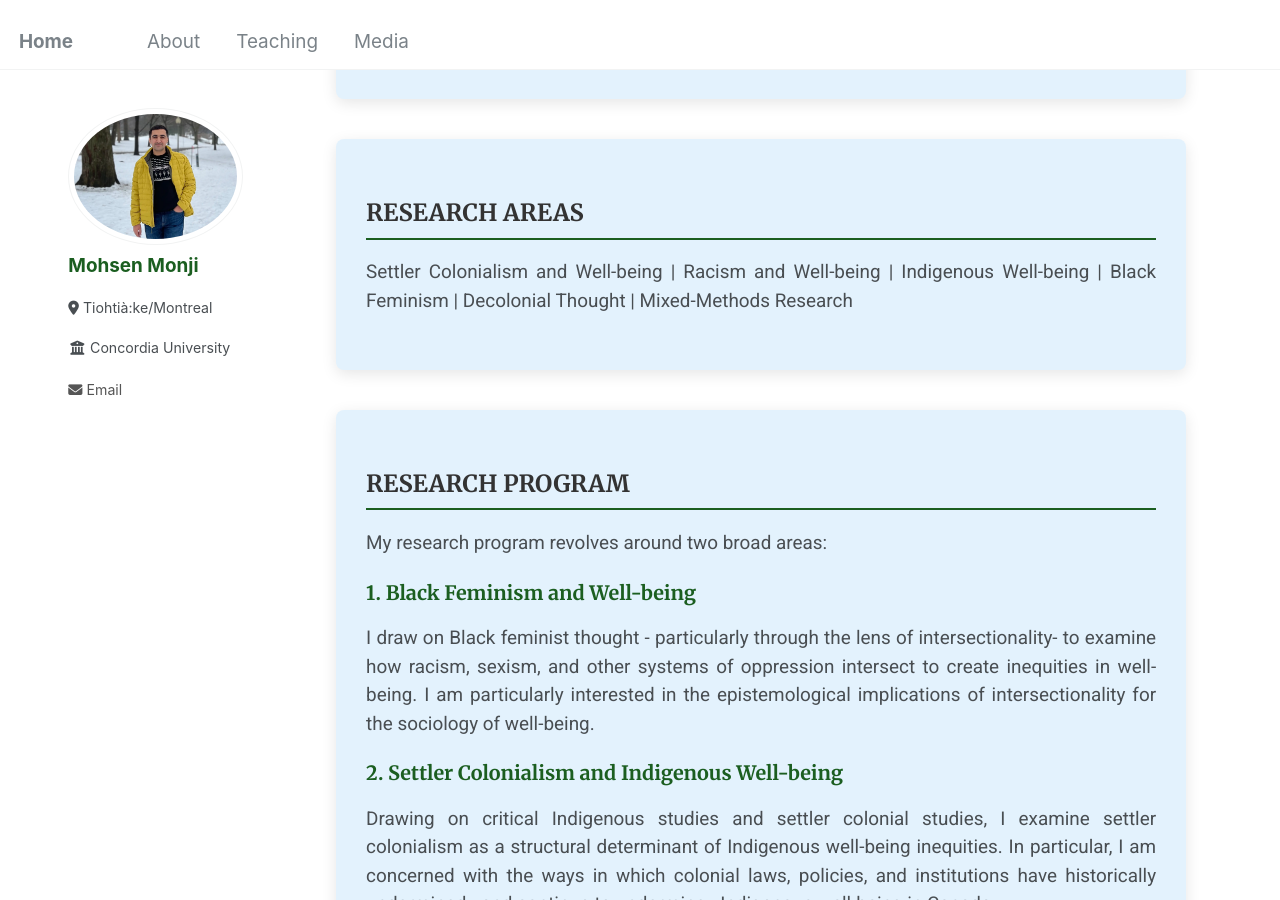
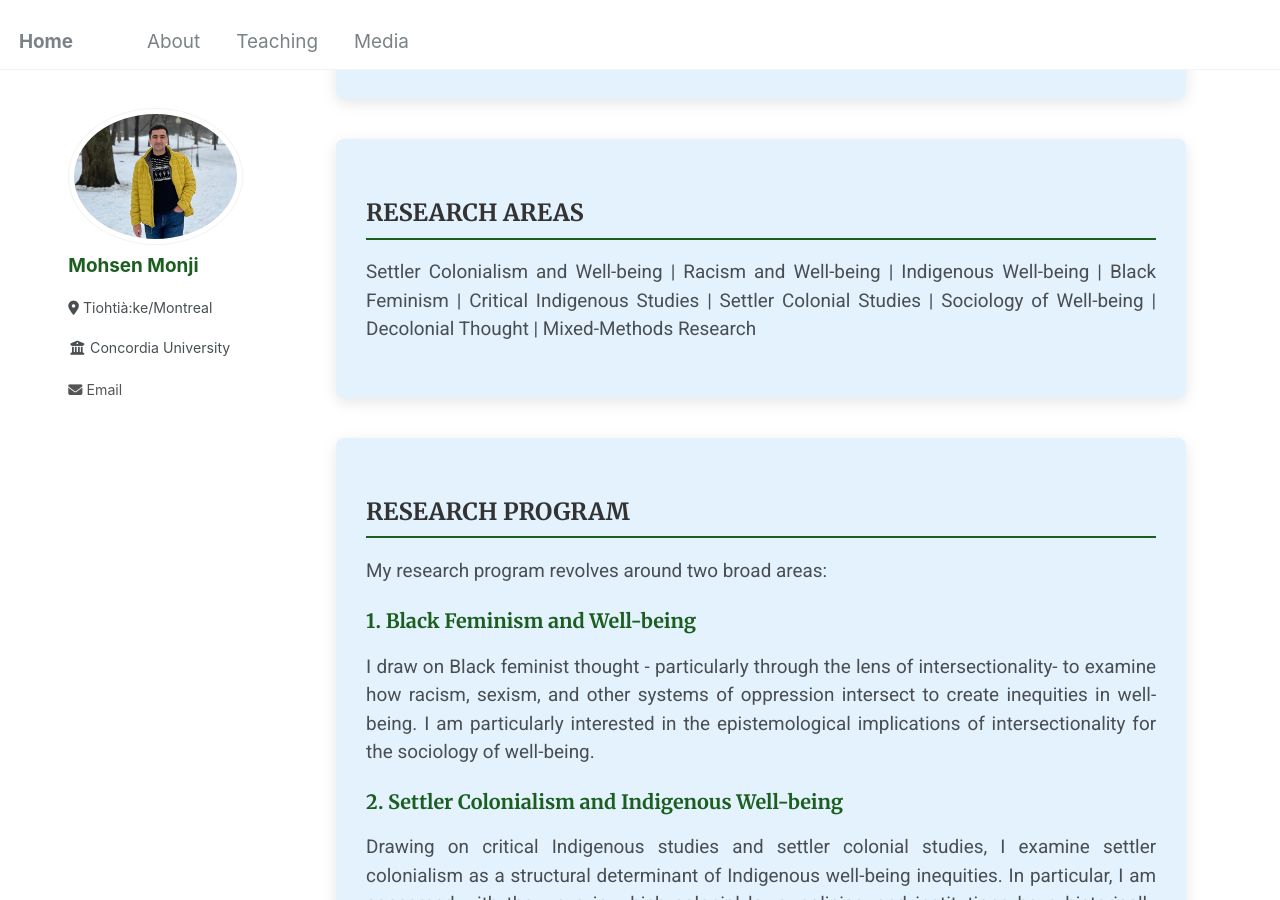
Before and after one commit to Mohsnmonji/mohsnmonji.github.io, a Jekyll site: the page built from about-me.md, in a window 1280 px wide and 900 px high, scrolled down 506 px. Built offline with Jekyll 4.4.1, drawn with Linux system fonts in a browser that asks for light colours.

Commit message:
Update about-me.md

```diff
--- a/about-me.md
+++ b/about-me.md
@@ -67,7 +67,7 @@ author_profile: true
 <div class="about-card">
   <h2>RESEARCH AREAS</h2>
   <p>
-    Settler Colonialism and Well-being | Racism and Well-being | Indigenous Well-being | Black Feminism | Decolonial Thought | Mixed-Methods Research
+    Settler Colonialism and Well-being | Racism and Well-being | Indigenous Well-being | Black Feminism | Critical Indigenous Studies | Settler Colonial Studies | Sociology of Well-being | Decolonial Thought | Mixed-Methods Research
   </p>
 </div>
 
```
